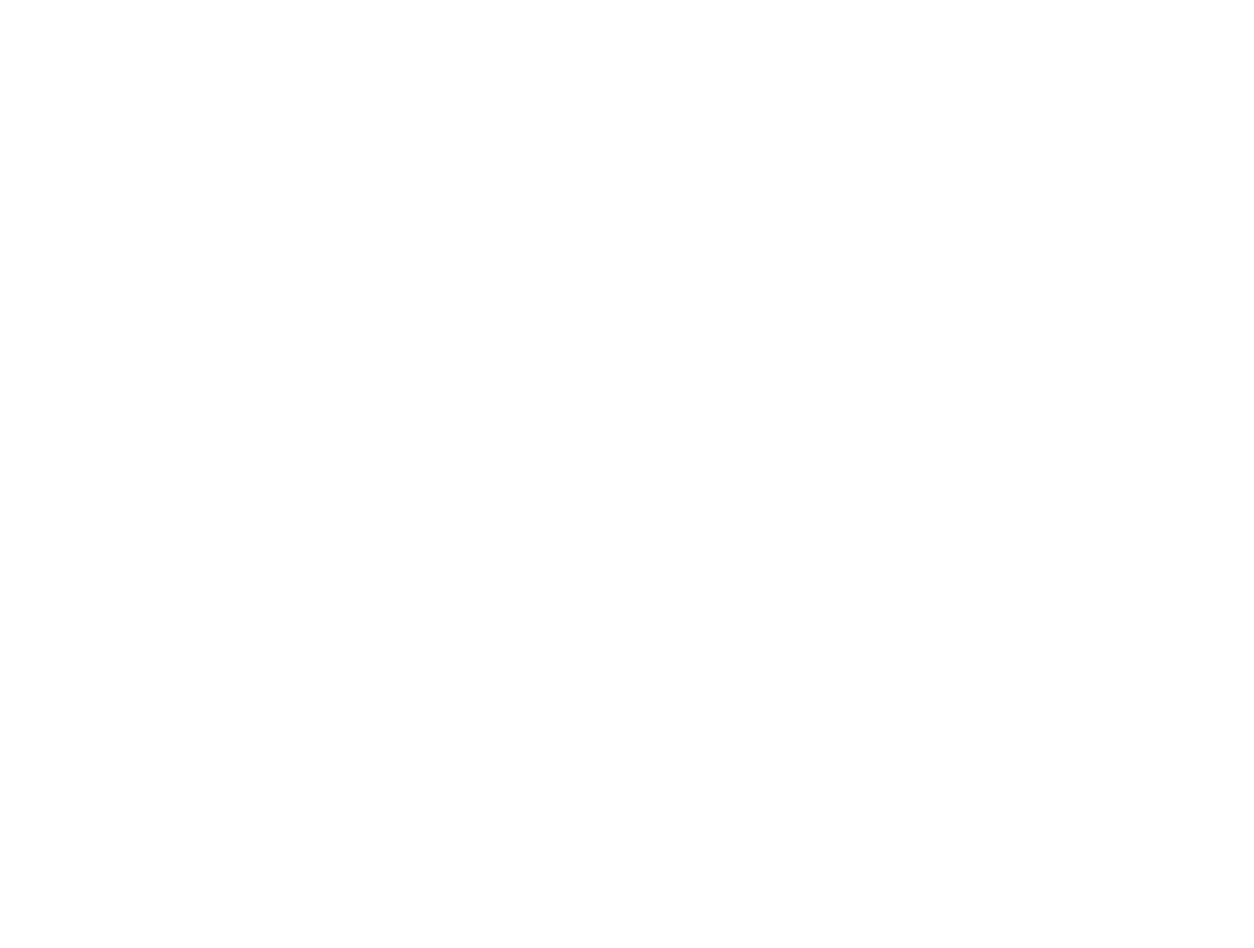
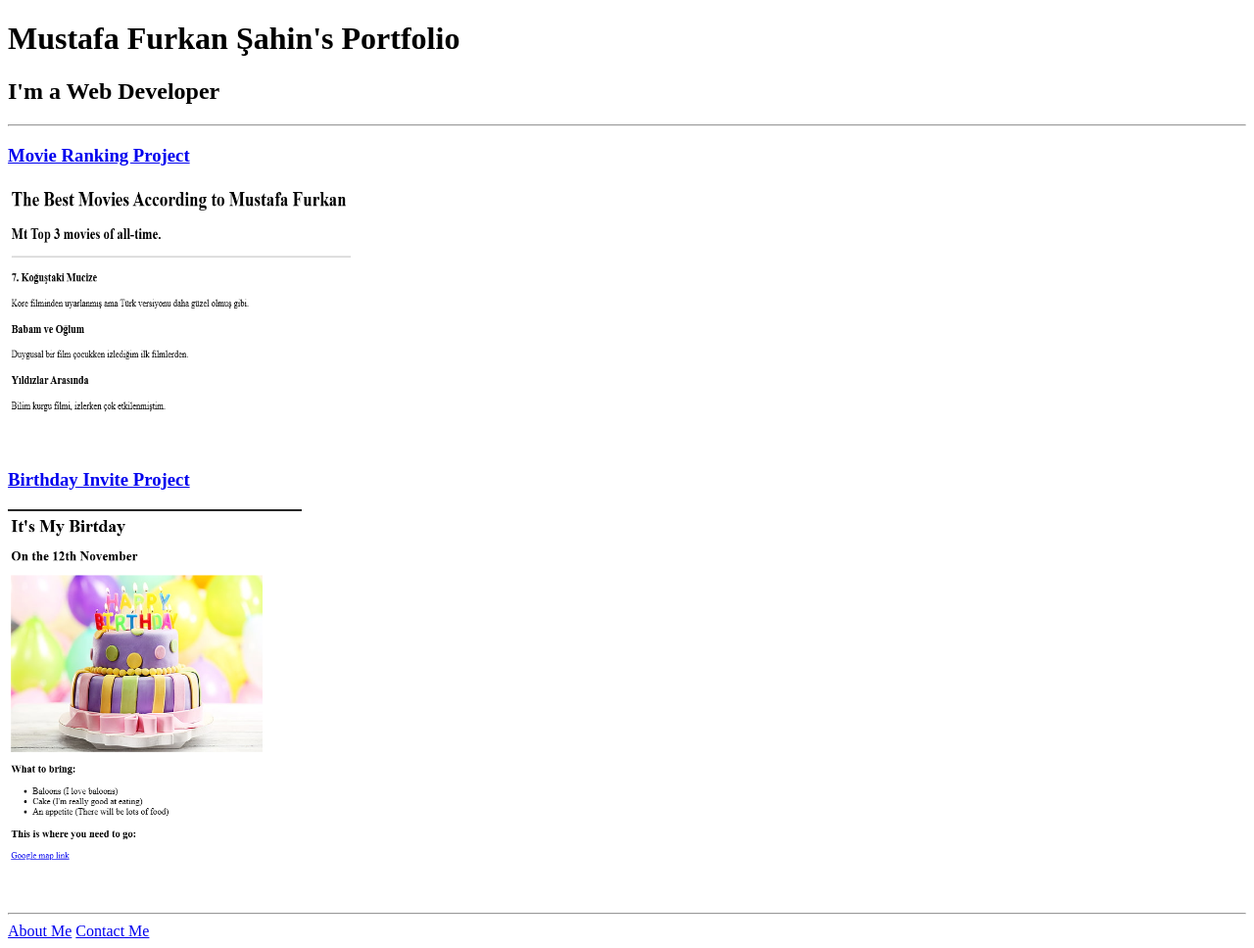
Before and after one commit to mfurkansahn/html-portfolio, a plain HTML site: page index.html in a window 1280 px wide. Shown: the whole page at 98% size. Before the commit the page ends 800 px from the top, so only its background shows below. Drawn offline with Linux system fonts and the light colour scheme.

Commit message:
Add files via upload

```diff
--- a/index.html
+++ b/index.html
@@ -1,15 +1,22 @@
-<!-- TODO 1: Create the HTML Boilerplate -->
+<!DOCTYPE html>
+<html>
+    <head>
+      <meta charset="UtF-8">
+      <title>My Portfolio</title>
+    </head>
 
-<!-- TODO 2: Add Your previous projects' HTML into the public folder -->
-
-<!-- TODO 3: Take screenshots of your project previews and add the images to the images folder -->
-
-<!-- TODO 4: Add titles/subtitles etc. -->
-
-<!-- TODO 5: Add a link to the project pages -->
-
-<!-- TODO 6: Add images to show the project previews
-HINT for TODO 6: You can use the height attribute set to 200 to make the image smaller:
-https://developer.mozilla.org/en-US/docs/Web/HTML/Element/img#attr-height -->
-
-<!-- TODO 7: Add the Contact Me and About Me page links -->
+    <body>
+        <h1>Mustafa Furkan Şahin's Portfolio</h1>
+        <h2>I'm a Web Developer</h2>
+        <hr />
+        <h3><a href="./public/movie-ranking.html" >Movie Ranking Project</a></h3>
+        <img src="./assets/images/movie-ranking.png" alt="Movie Ranking Project" width="350" height="250">
+        <br />
+        <br />
+        <h3><a href="./public/birthday-invite.html" >Birthday Invite Project</a></h3>
+        <img src="./assets/images/birthday-invite.png" alt="Birthday Invite Project" width="300" height="400">
+        <hr />
+        <a href="./public/about.html">About Me</a>
+        <a href="./public/contact.html">Contact Me</a>
+    </body>
+</html>
```
